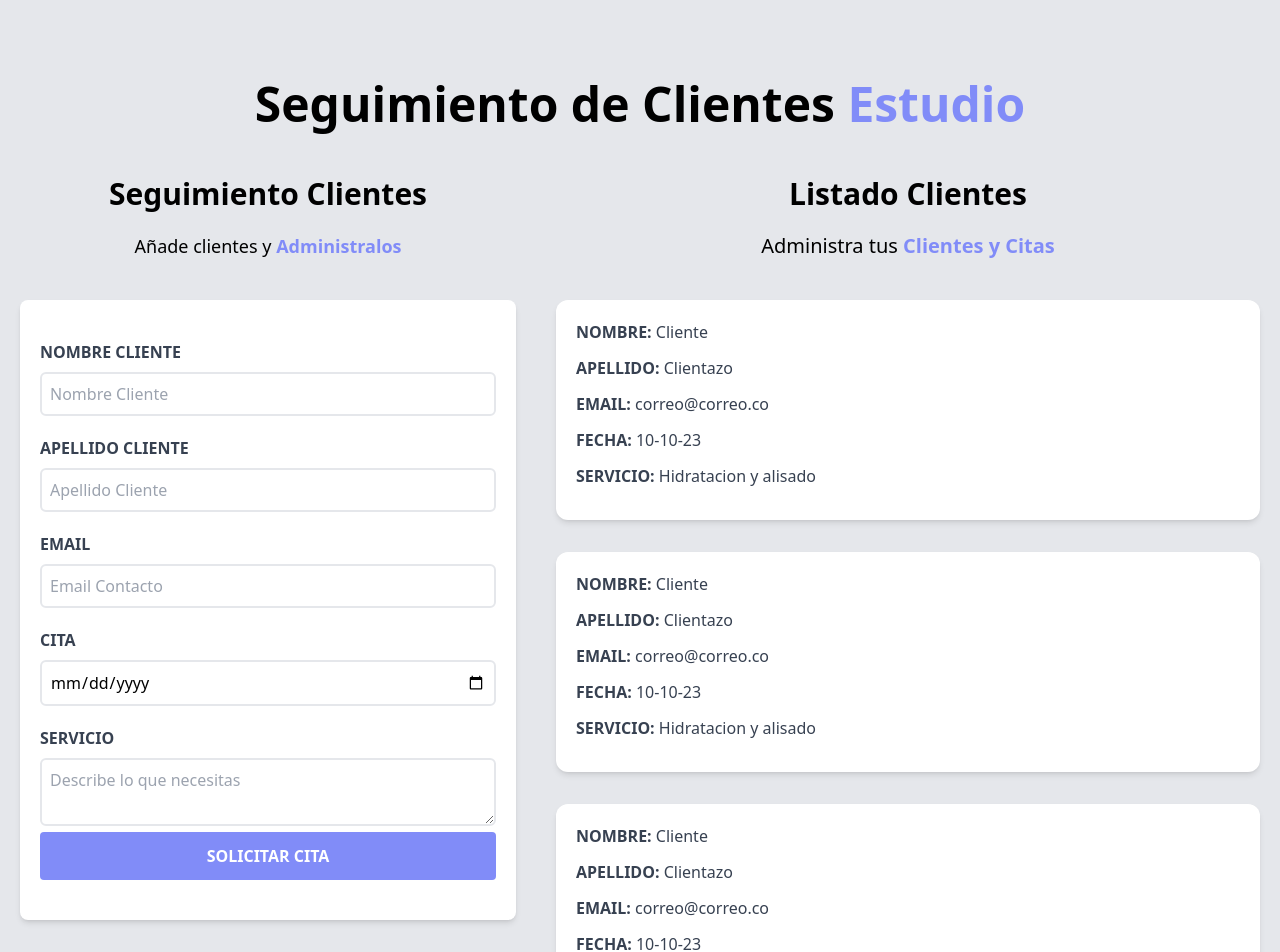
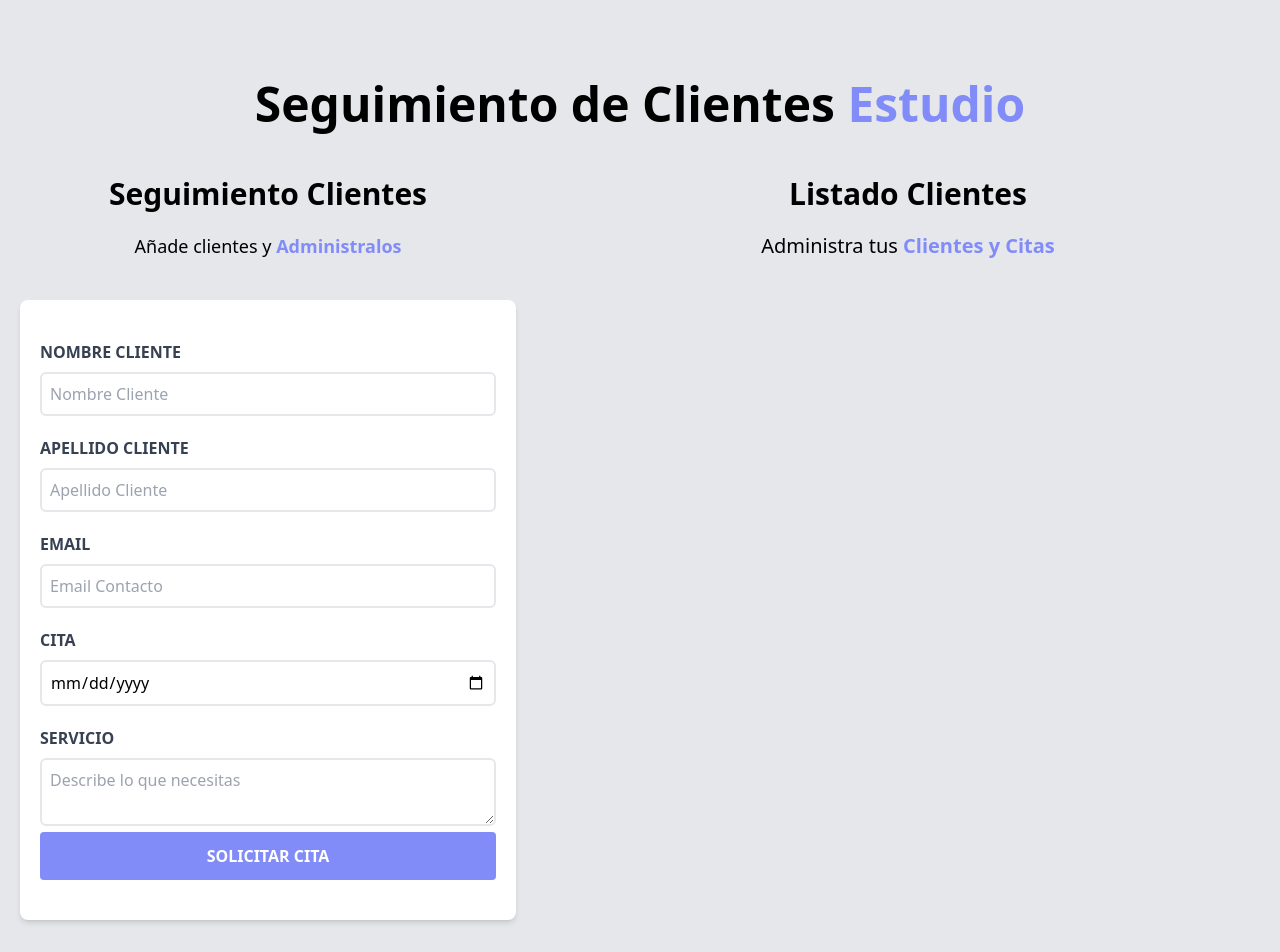
Before and after one commit to AbrahanEFH/agenda-react, a React (Vite) app: page / in a window 1280 px wide. Shown: the top 952 px of the page. Built offline with nearby package versions, Linux system fonts and the light colour scheme.

Commit message:
Iterando sobre un array en React

```diff
--- a/src/App.jsx
+++ b/src/App.jsx
@@ -18,7 +18,9 @@ function App() {
                 clientes={clientes}
                 setClientes={setClientes}
             />
-            <ListadoClientes />
+            <ListadoClientes
+              clientes={clientes}
+            />
         </div>
       </div>
     )
--- a/src/components/ListadoClientes.jsx
+++ b/src/components/ListadoClientes.jsx
@@ -1,6 +1,8 @@
 import Cliente from "./Cliente"
 
-const ListadoClientes = () => {
+const ListadoClientes = ({clientes}) => {
+
+
   return (
     <div className="md:w-1/2 lg:w-3/5 md:h-screen overflow-y-scroll " >
         <h2 className=" font-black text-3xl text-center" >Listado Clientes</h2>
@@ -9,12 +11,13 @@ const ListadoClientes = () => {
             <span className=" text-indigo-400 font-bold " >Clientes y Citas</span>
         </p>
 
-          <Cliente />
-          <Cliente />
-          <Cliente />
-          <Cliente />
-          <Cliente />
-          <Cliente />
+          { clientes.map( (cliente) => (
+               <Cliente
+                    cliente={cliente}
+               />
+
+          ))}
+
 
     </div>
   )
```
